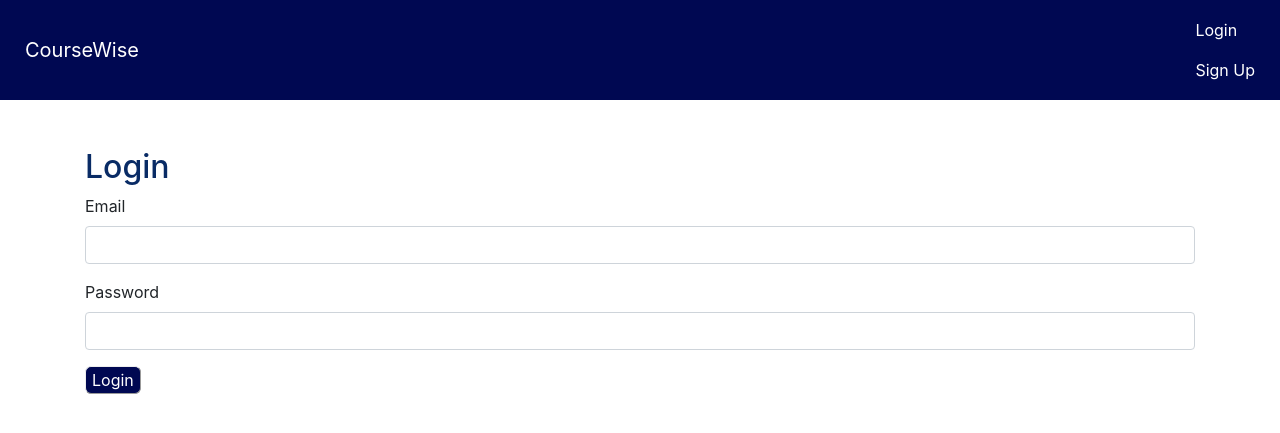
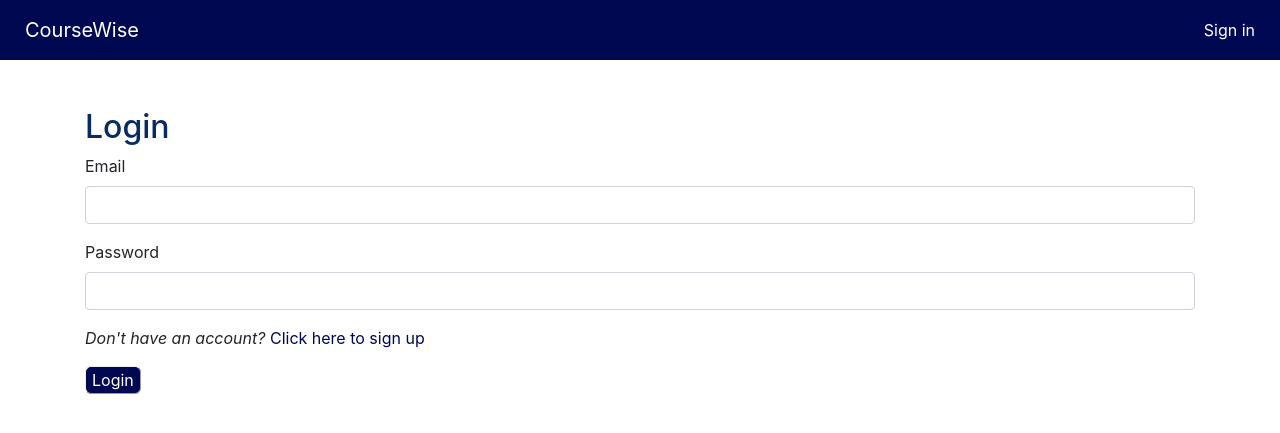
Before and after one commit to ay106/CourseWise, a Flask app: page /login/ in a window 1280 px wide. Shown: the top 433 px of the page. Run offline with Flask 3, Linux system fonts and the light colour scheme; some libraries are stand-ins or nearby versions.

Commit message:
removed sign up and log in and replaced it with sign in and allowed users to sign up from log in page

```diff
--- a/static/style.css
+++ b/static/style.css
@@ -23,6 +23,10 @@ h1 {
     color: var(--color-header);
 }
 
+.navbar-brand{
+    font: 300%;
+}
+
 h2, h3 {
     color: var(--color-header);
 }
@@ -31,7 +35,7 @@ a {
     color: white;
 }
 
-a.course{
+a.course, a.form-group{
     color:#000852;
 }
 
--- a/templates/base.html
+++ b/templates/base.html
@@ -26,10 +26,7 @@
         </li>
       {% else %}
         <li class="nav-item">
-          <a class="nav-link" href="{{url_for('login')}}">Login</a>
-        </li>
-        <li class="nav-item">
-          <a class="nav-link" href="{{url_for('signup')}}">Sign Up</a>
+          <a class="nav-link" href="{{url_for('login')}}">Sign in</a>
         </li>
       {% endif %}
     </ul>
--- a/templates/login.html
+++ b/templates/login.html
@@ -13,6 +13,10 @@
             <label for="password">Password</label>
             <input type="password" name="password" class="form-control" required>
         </div>
+        <div class="form-group">
+            <p><em>Don't have an account? </em>
+            <a href="{{url_for('signup')}}" class="form-group">Click here to sign up</a></p>
+        </div>
         <button type="submit" class="btn btn-primary">Login</button>
     </form>
 </div>
```
